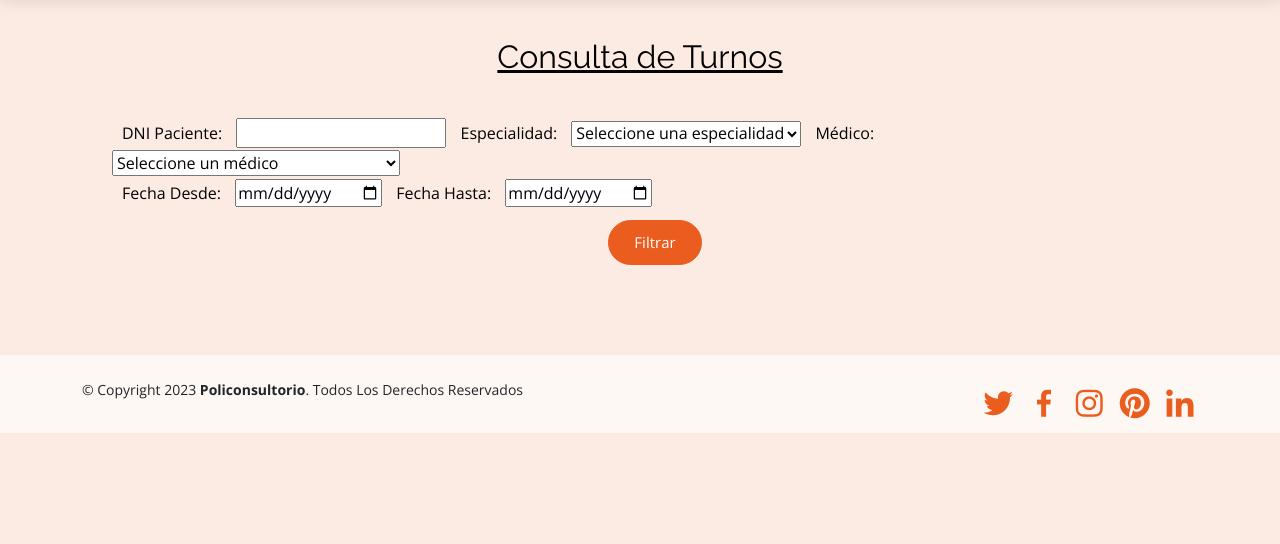
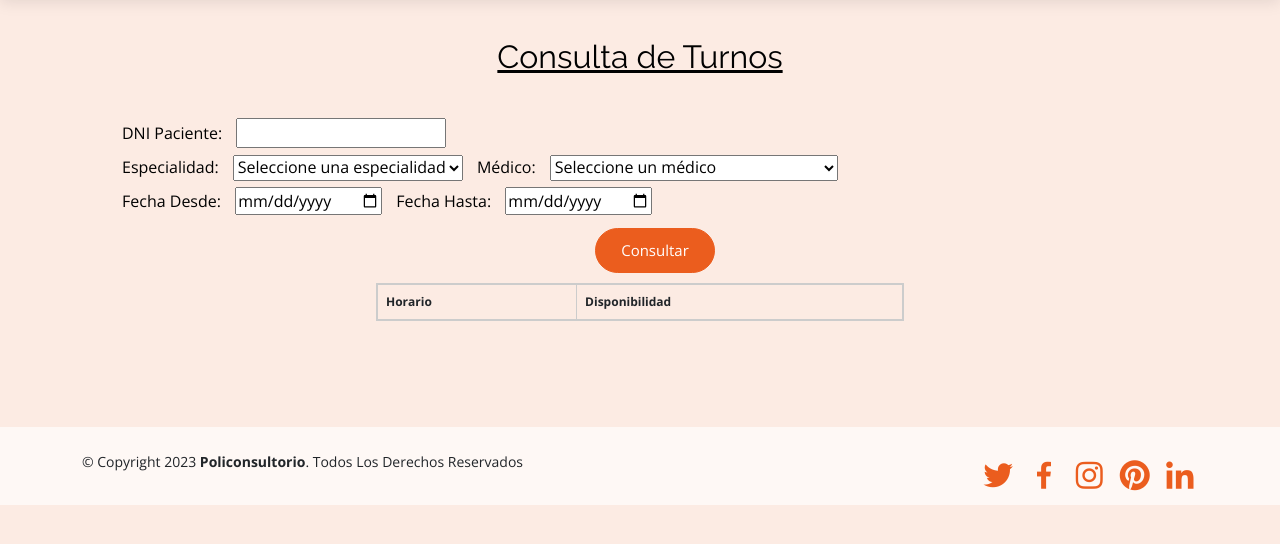
Before and after one commit to Flaviorin/Policonsultorio-Grupo-7, a Django app: page /AppPoliconsultorio/turno_consulta/ in a window 1280 px wide. Shown: the part 72-616 px from the top of the page. Run offline with Django 4.2, Linux system fonts and the light colour scheme; lists and menus that the app fills with data are empty; some libraries are stand-ins or nearby versions.

Commit message:
Actualización del repositorio con los últimos cambios

```diff
--- a/PoliconsultorioWeb/AppPoliconsultorio/templates/AppPoliconsultorio/turno_consulta.html
+++ b/PoliconsultorioWeb/AppPoliconsultorio/templates/AppPoliconsultorio/turno_consulta.html
@@ -17,13 +17,17 @@
 		<form action="{% url 'turno_consulta' %}" method="post">
 			{% csrf_token %}
 			<div class="form-row">
-				<div>
-						<label class='rotulo_filtro' for="paciente">DNI Paciente:</label>
-						{{ turno_consulta_form.paciente }}
+				<div class="form-group col-md-6">
+					<label class='rotulo_filtro' for="paciente">DNI Paciente:</label>
+					{{ turno_consulta_form.paciente }}
+				</div>
+				<div class="col-lg-11 mt-5 mt-lg-0 d-flex align-items-stretch">
+					<div>
 						<label class='rotulo_filtro' for="especialidad">Especialidad:</label>
 						{{ turno_consulta_form.especialidad }}
 						<label class='rotulo_filtro' for="medico">Médico:</label>
 						{{ turno_consulta_form.medico }}
+					</div>
 				</div>
 				<div>
 						<label class='rotulo_filtro' for="fecha_desde"> Fecha Desde:</label>
@@ -33,7 +37,32 @@
 				</div>
 			</div>
 			<div class="form-row justify-content-center">
-				<button type="submit" class="btn btn-primary">Filtrar</button>
+				<button type="submit" class="btn btn-primary">Consultar</button>
+			</div>
+			<div class="form-row justify-content-center">
+				<div class="form-group col-md-12">
+					<table class="table table-bordered">
+						<thead class="table-header">
+						<tr>
+							<!--<th scope="col"></th>-->
+							<th scope="col">Horario</th>
+							<th scope="col">Disponibilidad</th>
+						</tr>
+						</thead>
+						<tbody>
+							{% for disp_medico in listado_disp_medicos %}
+								<tr>
+									<!--<th scope="row"><input type="radio" name="horario" value="{{disp_medico.ID}}" {{disp_medico.flag}}></th>-->
+									<td>{{disp_medico.horario}}</td>
+									<td>{{disp_medico.descr_disponible}}</td>
+								</tr>
+							{% endfor %}
+							<!--{% for turno_disp in alta_turno_form3.seleccion_turno %}
+								<tr><td>{{ turno_disp }}</td><td>Prueba</td><td>{{ alta_turno_form3.seleccion_turno.label.0.1 }}</td></tr>
+							{% endfor %}-->
+						</tbody>
+					</table>
+				</div>
 			</div>
 		</form>
 	</div>
--- a/PoliconsultorioWeb/AppPoliconsultorio/turno.py
+++ b/PoliconsultorioWeb/AppPoliconsultorio/turno.py
@@ -1,8 +1,41 @@
 from django import forms
 from django.forms.fields import DateField
-
+from django.core.validators import RegexValidator
+from django.core.exceptions import ValidationError
 from .especialidades import lista_especialidades
 from .medicos import lista_medicos
+
+
+listado_disp_medicos = [{'ID':'1',
+                             'horario':'8:00 a 9:00',
+                             'descr_disponible':'Disponible',
+                             'flag':'enabled',
+                             },
+                            {'ID':'2',
+                            'horario':'9:00 a 10:00',
+                            'descr_disponible':'No disponible',
+                            'flag':'disabled',
+                            },
+                            {'ID':'3',
+                             'horario':'10:00 a 11:00',
+                             'descr_disponible':'Disponible',
+                             'flag':'enabled',
+                             },
+                             {'ID':'4',
+                             'horario':'11:00 a 12:00',
+                             'descr_disponible':'Disponible',
+                             'flag':'enabled',
+                             },
+                             {'ID':'5',
+                             'horario':'15:00 a 16:00',
+                             'descr_disponible':'Disponible',
+                             'flag':'enabled',
+                             },
+                             {'ID':'6',
+                             'horario':'16:00 a 17:00',
+                             'descr_disponible':'Disponible',
+                             'flag':'enabled',
+                             }]
 
 class AltaTurnoForm(forms.Form):
 
@@ -10,14 +43,29 @@ class AltaTurnoForm(forms.Form):
 
     listado_medicos = lista_medicos()
 
-    paciente = forms.CharField(label="pacientex:", max_length=8, min_length=7 ,required=True,
-        widget=forms.TextInput(attrs={"class": "form-control", "id":"paciente"}))
+    paciente = forms.CharField(label="pacientex:", max_length=8, min_length=7 ,required=True, validators=[RegexValidator(
+                '^[0-9]+$',
+                message="Debe contener solo números")],
+        widget=forms.TextInput(attrs={"class": "form-control", "id":"paciente","size": 12, "title":"Ingrese entre 7 y 8 dígitos de su número de documento"}))
     especialidad = forms.ChoiceField(label="especialidadx:",required=False, choices = listado_especialidad,
         widget=forms.Select(attrs={"class": "form-control", "id":"especialidad"}))
     medico = forms.ChoiceField(label="medicox:", required=False, choices = listado_medicos,
         widget=forms.Select(attrs={"class": "form-control", "id":"medico"}))
     fecha = forms.DateField(label="fechax:",required=False,
         widget=forms.DateInput(attrs={"class": "form-control", "id":"fecha",'type': 'date'}))
+
+    def clean_paciente(self):
+        data = self.cleaned_data["paciente"]
+        #if True:
+        #    print("llego aki")
+        #    raise ValidationError("Ingrese entre 7 y 8 dígitos de su número de documento")
+        return None
+
+    def clean(self):
+        print("entro al clean")
+        pass
+
+
 
 def lista_turnos():
     listado_turnos = [
@@ -30,7 +78,7 @@ def lista_turnos():
         },
         {
             'dia': '20/04/2023',
-            'hora': '09:00',
+            'hora': '10:00',
             'medico': 'Dra. María González',
             'especialidad': 'Dermatología',
             'paciente': 'José Olleros',
@@ -44,3 +92,30 @@ def lista_turnos():
         },
     ]
     return listado_turnos
+
+
+def funcion_de_guardado_de_turno(accion,id,descr_disponible,flag):
+    ya_actualizado = 0
+    if accion == 'actualizar':
+        print("ingreso a actualizar")
+        for e in listado_disp_medicos:
+            #print('Valores en el diccionario: ',e)
+            for j in e.items():
+                if j[0] == 'ID' and j[1] == id:
+                    print('lo encontre, ahora lo actualizo' )
+                    #print ('Antes de modificar: ',e ['descr_disponible'])
+                    e ['descr_disponible'] = descr_disponible
+                    e ['flag'] = flag
+                    ya_actualizado = 1
+                    break
+            if ya_actualizado == 1:
+                break
+
+
+    if accion == 'consultar':
+        print("ingreso a consultar")
+        return listado_disp_medicos
+
+#print(funcion_de_guardado_de_turno('consultar','','',''))
+#funcion_de_guardado_de_turno('actualizar','3','No disponible','disabled')
+#print(funcion_de_guardado_de_turno('consultar','','',''))
--- a/PoliconsultorioWeb/AppPoliconsultorio/views.py
+++ b/PoliconsultorioWeb/AppPoliconsultorio/views.py
@@ -87,7 +87,7 @@ def turno_medico(request):
                 print('horario: ',request.POST.get("horario"))
                 paciente = 'Mabel Gandulfox'
                 messages.add_message(request, messages.WARNING, 'Debe elegir un horario!', extra_tags="tag1")
-                return render(request, "AppPoliconsultorio/turnos.html", {'alta_turno_form': alta_turno_form, 'paciente': paciente, "listado_disp_medicos":listado_disp_medicos})
+                return render(request, "AppPoliconsultorio/turnos.html", {'alta_turno_form': alta_turno_form, 'paciente': paciente, "listado_disp_medicos":funcion_de_guardado_de_turno('consultar','','','')})
             #else:
                 #Poner el mensaje falta elegir el turno
 
@@ -100,10 +100,17 @@ def turno_medico(request):
                 #print('seleccion_turno: ',alta_turno_form3.cleaned_data['seleccion_turno'])
                 paciente = 'Mabel Gandulfoz'
                 print('registro el alta del turno')
-                #funcion_de_guardado_de_turno('actualizar',request.POST)
+                funcion_de_guardado_de_turno('actualizar',request.POST.get("horario"),'No disponible','disabled')
                 #return render(request, "AppPoliconsultorio/turnos.html", {'alta_turno_form': alta_turno_form, 'alta_turno_form2': alta_turno_form2, 'alta_turno_form3': alta_turno_form3, 'paciente': paciente})
                 return render(request,"AppPoliconsultorio/thanks.html")
                 #return render(request, "AppPoliconsultorio/turnos.html", {'alta_turno_form': alta_turno_form, 'alta_turno_form2': alta_turno_form2, 'alta_turno_form3': alta_turno_form3, 'paciente': paciente, 'listado_disp_medicos': listado_disp_medicos})
+        else:
+            #messages.add_message(request, messages.WARNING, alta_turno_form.errors, extra_tags="tag1")
+            #print(alta_turno_form.errors)
+            error_paciente = alta_turno_form.errors
+            alta_turno_form = AltaTurnoForm()
+            return render(request, "AppPoliconsultorio/turnos.html", {'alta_turno_form': alta_turno_form, 'error_paciente' : error_paciente})
+
     else:
         # Creo el formulario vacío con los valores por defecto
         alta_turno_form = AltaTurnoForm()
@@ -118,7 +125,7 @@ def turno_consulta(request):
         if turno_consulta_form.is_valid():
         #    if turno_consulta_form.is_bound():
             print(turno_consulta_form.cleaned_data['fecha_desde'])
-            pass
+            return render(request, "AppPoliconsultorio/turno_consulta.html", {'turno_consulta_form': turno_consulta_form, "listado_disp_medicos":funcion_de_guardado_de_turno('consultar','','','')})
         else:
             pass
     else:
```
Also changed, not shown: PoliconsultorioWeb/AppPoliconsultorio/templates/AppPoliconsultorio/turnos.html (+11 -4 lines), README.md.
